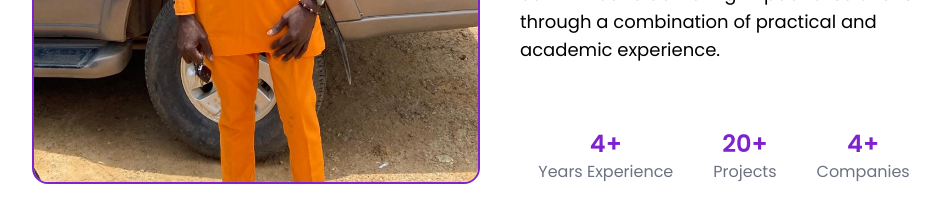
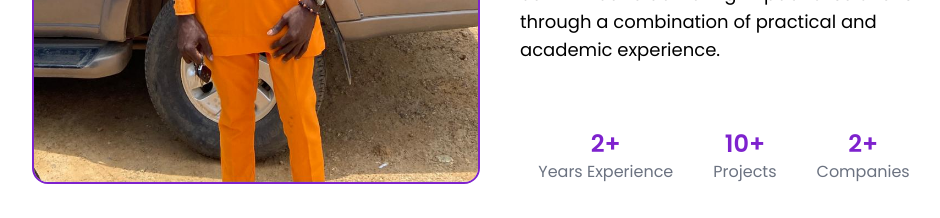
Before and after one commit to chidinmabnwaeze/Skills-portfolio, a React (Vite) app: page /home in a window 1280 px wide. Shown: the part 1360-1578 px from the top of the page, without its empty margins (160-1100 px from the left). Built offline with nearby package versions, Linux system fonts and the light colour scheme.

Commit message:
push from evan

```diff
--- a/src/pages/Home.jsx
+++ b/src/pages/Home.jsx
@@ -148,17 +148,17 @@
               </article>
               <section className="figures flex justify-center items-center mt-16">
                 <div className="mr-10 text-center">
-                  <h1 className="text-2xl font-semibold text-purple-700">4+</h1>
+                  <h1 className="text-2xl font-semibold text-purple-700">2+</h1>
                   <p className="text-gray-500">Years Experience</p>
                 </div>
                 <div className="mr-10 text-center">
                   <h1 className="text-2xl font-semibold text-purple-700">
-                    20+
+                    10+
                   </h1>
                   <p className="text-gray-500">Projects</p>
                 </div>
                 <div className="text-center">
-                  <h1 className="text-2xl font-semibold text-purple-700">4+</h1>
+                  <h1 className="text-2xl font-semibold text-purple-700">2+</h1>
                   <p className="text-gray-500">Companies</p>
                 </div>
               </section>
```
